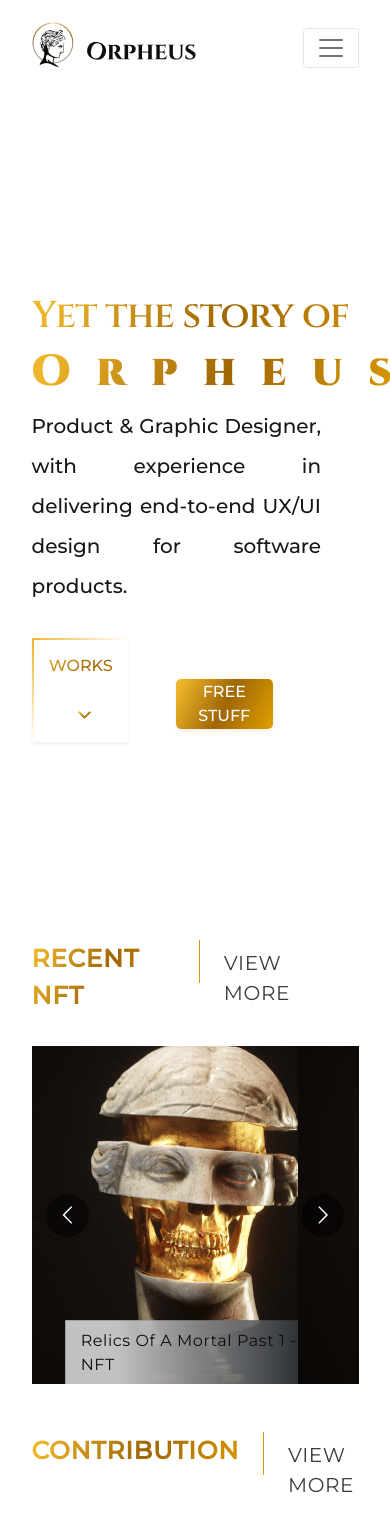
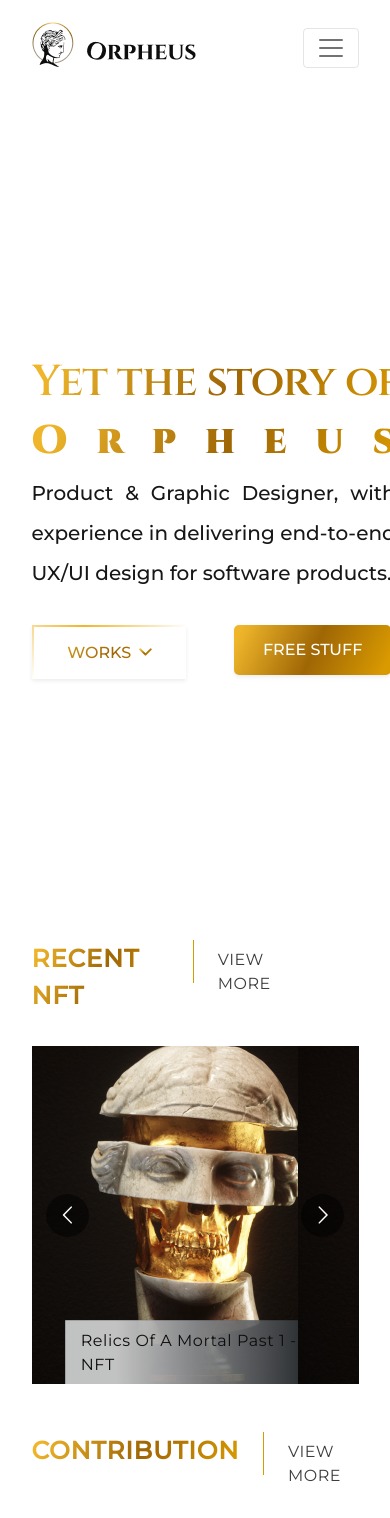
Before and after one commit to Igorgll/Orpheus-Landing-Page, a React (Create React App) app: page / in a window 390 px wide. Shown: the top 1518 px of the page. Built offline with nearby package versions, Linux system fonts and the light colour scheme.

Commit message:
@igorgll [Task: little tweaks]

```diff
--- a/src/Global.css
+++ b/src/Global.css
@@ -142,3 +142,91 @@ body {
 .light-theme #caption {
     transition: ease-in 0.5s;
 }
+
+@media (max-width: 480px) {
+    #media_col {
+        display: flex;
+        flex-direction: column;
+    }
+
+    #statue_pic_div {
+        display: none;
+    }
+
+    #title {
+        font-size: 270%;
+    }
+
+    #orpheus {
+        font-size: 250%;
+        letter-spacing: 1.8rem !important;
+    }
+
+    #orpheusText {
+        width: 93% !important;
+    }
+
+    #button__div {
+        display: flex;
+        justify-content: space-between;
+        margin-right: 2rem;
+    }
+
+    #whiteBtn {
+        width: 50% !important;
+    }
+
+    #goldBtn {
+        width: 50% !important;
+    }
+
+    #recent_view {
+        display: flex;
+        flex-direction: row;
+        margin-right: 3.5rem !important;
+    }
+
+    #captionP {
+        width: 100% !important;
+    }
+
+    #contribution_view {
+        display: flex;
+        flex-direction: row;
+    }
+
+    #greek {
+        margin-right: 2rem;
+    }
+
+    #greek_statue_div {
+        margin-right: 2rem;
+    }
+
+    #view_more {
+        font-size: 100% !important;
+    }
+
+    #girlStatueBlack {
+        display: none !important;
+    }
+
+    #gold_button {
+        width: 75% !important;
+    }
+
+    #avatarsStatues {
+        display: none;
+    }
+
+    #footer_row {
+        margin-right: 2rem;
+    }
+
+    #footer_subheading {
+        font-size: 90%;
+    }
+
+
+
+}
--- a/src/components/footer/footer.jsx
+++ b/src/components/footer/footer.jsx
@@ -12,7 +12,7 @@ export default class footer extends Component {
         return (
             <footer className="d-flex align-items-center" id="footer">
                 <Container className="container-fluid">
-                    <div className="row-md-12">
+                    <div className="row-md-12" id="footer_row">
                         <h1 className="text-center h2 lh-base" id="footer_heading">Let's Connect</h1>
                         <h2 className="text-center h5 lh-lg" id="footer_subheading">Get in touch for opportunities or just to say hi! 👋</h2>
 
--- a/src/components/secondSection/secondSection.jsx
+++ b/src/components/secondSection/secondSection.jsx
@@ -32,7 +32,7 @@ export default class secondSection extends Component {
 
     return (
       <Container className="container-fluid">
-        <div className="d-flex justify-content-end me-4 mb-4">
+        <div className="d-flex justify-content-end me-4 mb-4" id="recent_view">
           <h1 className="nftH1 h2 lh-base">Recent Nft</h1>
           <div id="vl" className="ms-4 me-4"></div>
           <h2 className="nftH2 h5 lh-base pt-2" id="view_more">View More</h2>
--- a/src/components/thirdSection/statuePack.jsx
+++ b/src/components/thirdSection/statuePack.jsx
@@ -8,7 +8,7 @@ export default class statuePack extends Component {
   render() {
     return (
       <Container className="container-fluid">
-        <div className="d-flex justify-content-start mt-5 me-4 mb-4">
+        <div className="d-flex justify-content-start mt-5 me-4 mb-4" id="contribution_view">
           <h1 className="nftH1 h2 lh-base">Contribution</h1>
           <div id="vl" className="ms-4 me-4"></div>
           <h2 className="nftH2 h5 lh-base pt-2" id="view_more">
```
